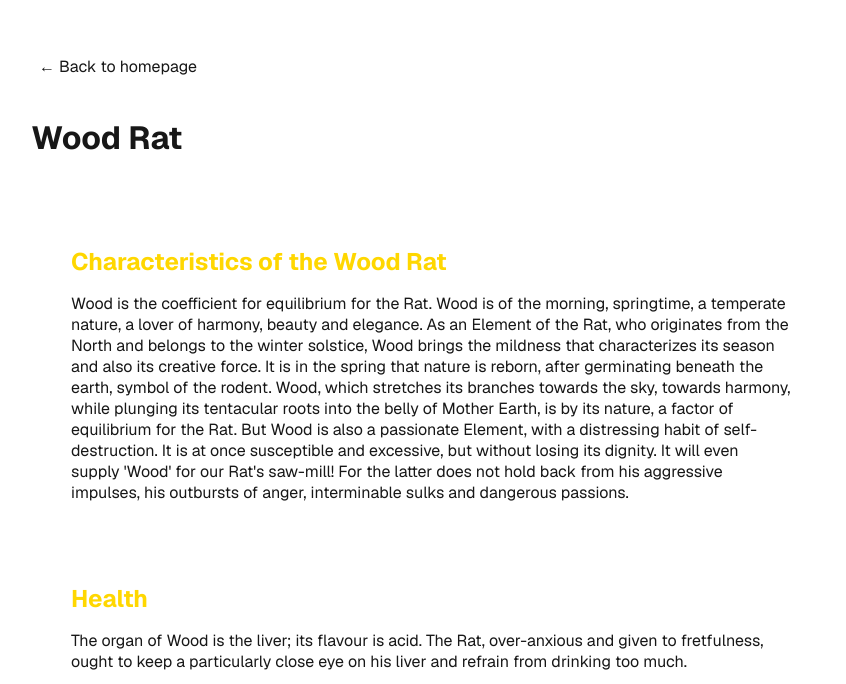
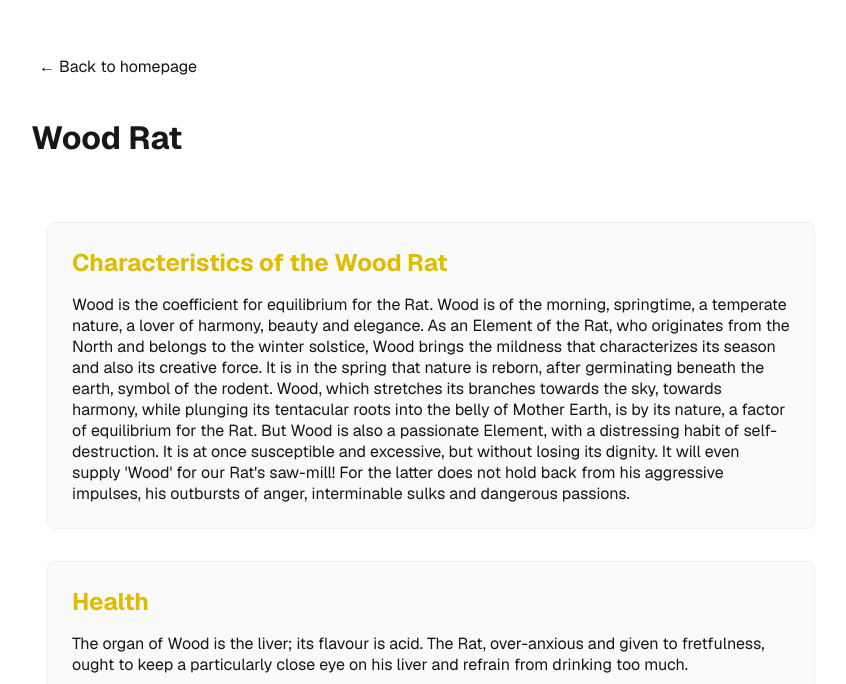
Before and after one commit to jerryskye/chinese-astrology, a Next.js app: page /wood/rat in a window 1280 px wide. Shown: the part 116-800 px from the top of the page, without its empty margins (209-1055 px from the left). Built offline with nearby package versions, Linux system fonts and the light colour scheme.

Commit message:
Adjust colors to fit light mode better

```diff
--- a/src/app/[element]/[animal]/page.module.css
+++ b/src/app/[element]/[animal]/page.module.css
@@ -6,13 +6,14 @@
 
 .elementAnimalContent section {
   margin-bottom: 2rem;
-  background: rgba(255, 255, 255, 0.05);
+  background: rgba(200, 200, 200, 0.1);
   padding: 1.5rem;
   border-radius: 0.5rem;
+  border: 1px solid rgba(200, 200, 200, 0.2);
 }
 
 .elementAnimalContent h2 {
-  color: #ffd700;
+  color: #e0bb00;
   margin-bottom: 1rem;
 }
 
```
